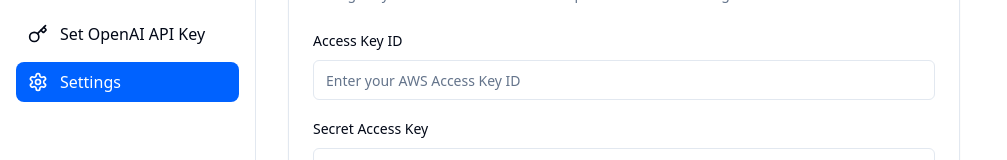
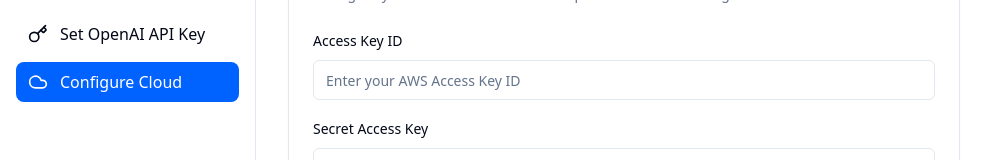
Before and after one commit to yashpmahajan/neo-dspm-hub, a React (Vite) app: page /settings in a window 1280 px wide. Shown: the part 251-411 px from the top of the page, without its empty margins (0-1007 px from the left). Built offline with nearby package versions, Linux system fonts and the light colour scheme; sample sign-in values are in the browser's storage.

Commit message:
updated sidebar

```diff
--- a/src/components/Sidebar.tsx
+++ b/src/components/Sidebar.tsx
@@ -10,7 +10,8 @@ import {
   UserPlus,
   LogOut,
   ChevronLeft,
-  Settings as SettingsIcon
+  Settings as SettingsIcon,
+  Cloud
 } from "lucide-react";
 import Logo from "./Logo";
 import { Button } from "./ui/button";
@@ -20,7 +21,7 @@ const sidebarItems = [
   { icon: FileText, label: "Report", path: "/report" },
   { icon: HelpCircle, label: "Support", path: "/support" },
   { icon: Key, label: "Set OpenAI API Key", path: "/api-key" },
-  { icon: SettingsIcon, label: "Settings", path: "/settings" },
+  { icon: Cloud, label: "Configure Cloud", path: "/settings" },
 ];
 
 const Sidebar = () => {
```
